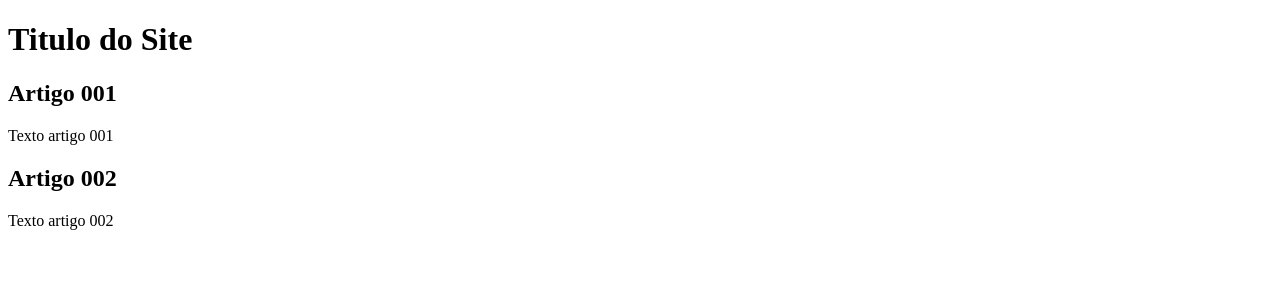
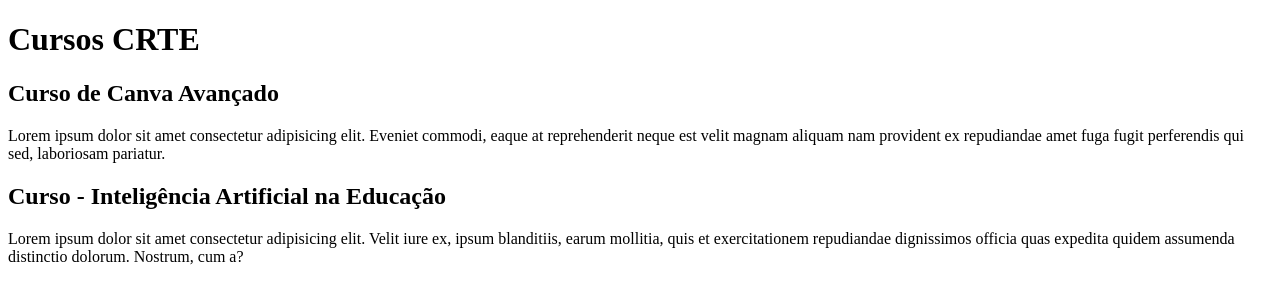
Before and after one commit to karlapoly/projetosite, a plain HTML site: page index.html in a window 1280 px wide. Drawn offline with Linux system fonts and the light colour scheme.

Commit message:
comecei a escrever conteudo

```diff
--- a/index.html
+++ b/index.html
@@ -8,14 +8,14 @@
 <body>
     <main>
         <header>
-            <h1> Titulo do Site</h1>
+            <h1> Cursos CRTE</h1>
         </header>
         <article>
-            <h2> Artigo 001</h2>
-            <p> Texto artigo 001</p>
+            <h2> Curso de Canva Avançado</h2>
+            <p> Lorem ipsum dolor sit amet consectetur adipisicing elit. Eveniet commodi, eaque at reprehenderit neque est velit magnam aliquam nam provident ex repudiandae amet fuga fugit perferendis qui sed, laboriosam pariatur.</p>
             <article>
-                <h2> Artigo 002</h2>
-                <p> Texto artigo 002</p>
+                <h2> Curso - Inteligência Artificial na Educação</h2>
+                <p> Lorem ipsum dolor sit amet consectetur adipisicing elit. Velit iure ex, ipsum blanditiis, earum mollitia, quis et exercitationem repudiandae dignissimos officia quas expedita quidem assumenda distinctio dolorum. Nostrum, cum a?</p>
             </article>
         </article>
     </main>
```
